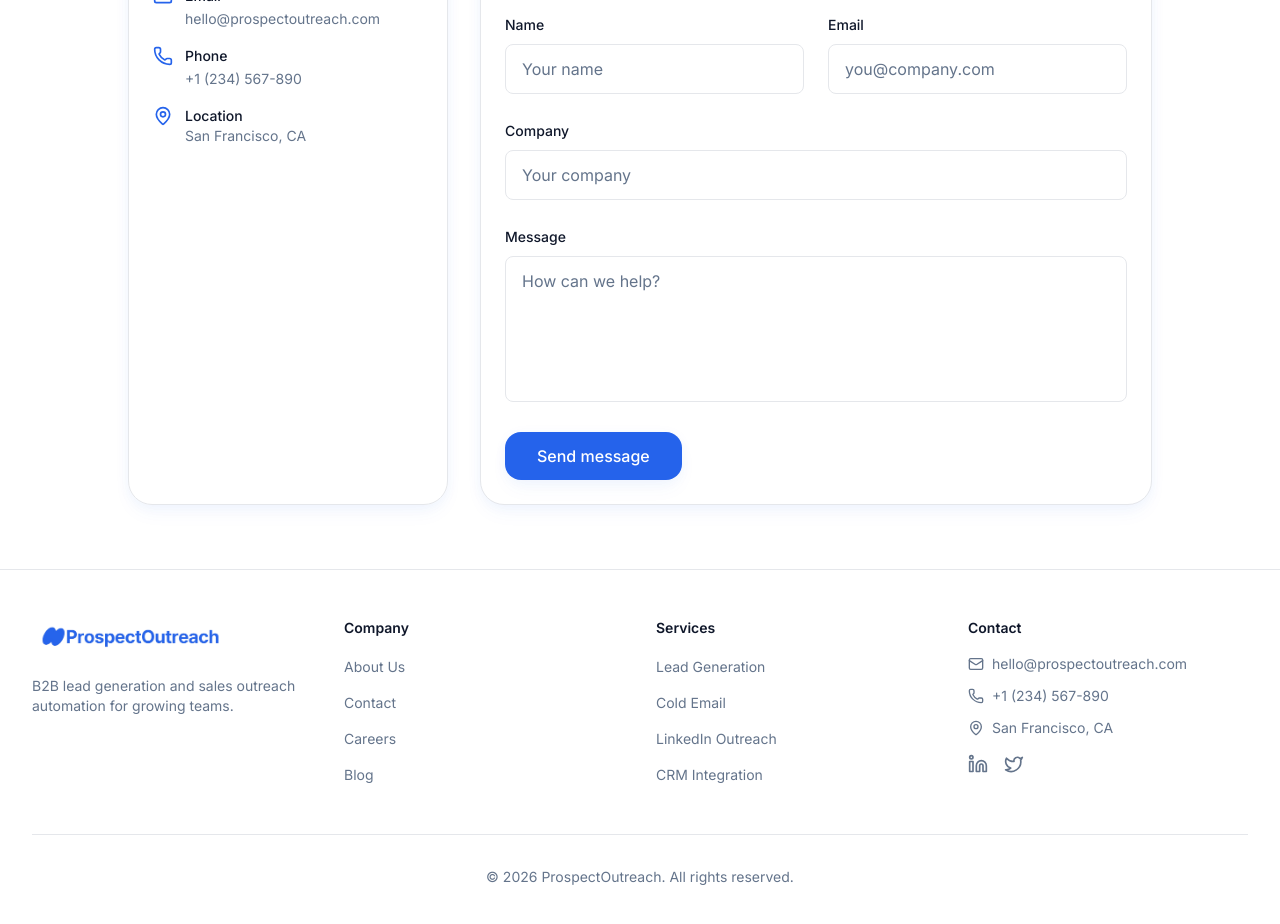
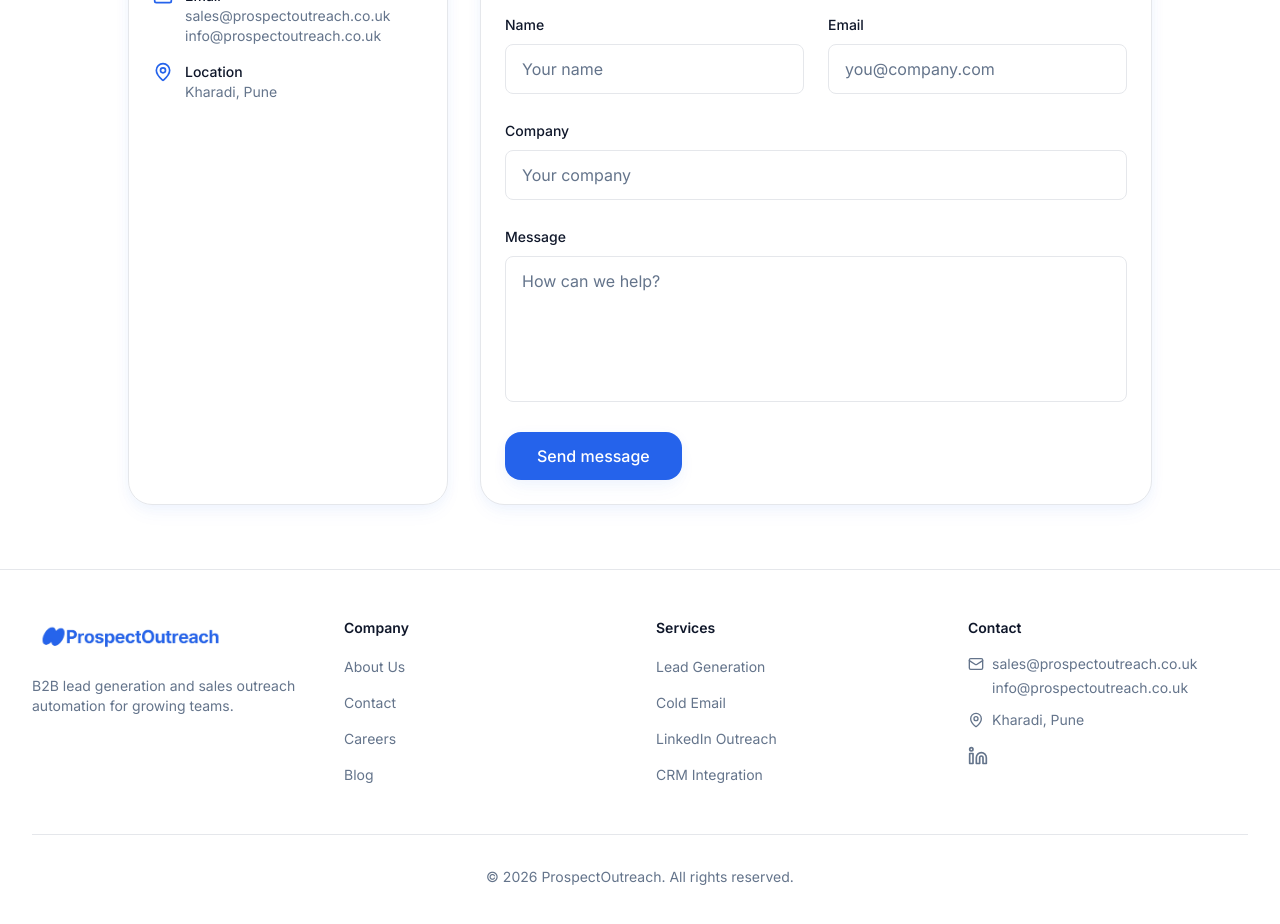
Before and after one commit to sachindscareer-eng/prospectoutreach.co.uk, a Next.js app: page /contact in a window 1280 px wide. Shown: the part 360-1284 px from the top of the page. Built offline with nearby package versions, Linux system fonts and the light colour scheme.

Commit message:
update footer and address

```diff
--- a/src/app/contact/ContactContent.tsx
+++ b/src/app/contact/ContactContent.tsx
@@ -2,7 +2,7 @@
 
 import { useState } from "react";
 import { motion } from "framer-motion";
-import { Mail, MapPin, Phone, CheckCircle2 } from "lucide-react";
+import { Mail, MapPin, CheckCircle2 } from "lucide-react";
 import { Button } from "@/components/ui/button";
 import { Card, CardContent, CardHeader } from "@/components/ui/card";
 
@@ -51,22 +51,16 @@ export function ContactContent() {
                   <div>
                     <p className="text-sm font-medium text-foreground">Email</p>
                     <a
-                      href="mailto:hello@prospectoutreach.com"
-                      className="text-sm text-muted-foreground hover:text-primary"
+                      href="mailto:sales@prospectoutreach.co.uk"
+                      className="block text-sm text-muted-foreground hover:text-primary"
                     >
-                      hello@prospectoutreach.com
+                      sales@prospectoutreach.co.uk
                     </a>
-                  </div>
-                </div>
-                <div className="flex items-start gap-3">
-                  <Phone className="h-5 w-5 shrink-0 text-primary" />
-                  <div>
-                    <p className="text-sm font-medium text-foreground">Phone</p>
                     <a
-                      href="tel:+1234567890"
-                      className="text-sm text-muted-foreground hover:text-primary"
+                      href="mailto:info@prospectoutreach.co.uk"
+                      className="block text-sm text-muted-foreground hover:text-primary"
                     >
-                      +1 (234) 567-890
+                      info@prospectoutreach.co.uk
                     </a>
                   </div>
                 </div>
@@ -75,7 +69,7 @@ export function ContactContent() {
                   <div>
                     <p className="text-sm font-medium text-foreground">Location</p>
                     <p className="text-sm text-muted-foreground">
-                      San Francisco, CA
+                      Kharadi, Pune
                     </p>
                   </div>
                 </div>
--- a/src/components/Footer.tsx
+++ b/src/components/Footer.tsx
@@ -1,5 +1,5 @@
 import Link from "next/link";
-import { Mail, MapPin, Phone, Linkedin, Twitter } from "lucide-react";
+import { Mail, MapPin, Linkedin } from "lucide-react";
 import { Logo } from "@/components/Logo";
 
 const companyLinks = [
@@ -16,10 +16,7 @@ const serviceLinks = [
   { href: "/services#crm", label: "CRM Integration" },
 ];
 
-const socialLinks = [
-  { href: "#", icon: Linkedin, label: "LinkedIn" },
-  { href: "#", icon: Twitter, label: "Twitter" },
-];
+const linkedInUrl = "https://www.linkedin.com/company/prospectoutreach/?viewAsMember=true";
 
 export function Footer() {
   return (
@@ -37,7 +34,7 @@ export function Footer() {
             <h4 className="text-sm font-semibold text-foreground">Company</h4>
             <ul className="mt-4 space-y-3">
               {companyLinks.map((link) => (
-                <li key={link.href}>
+                <li key={link.label}>
                   <Link
                     href={link.href}
                     className="text-sm text-muted-foreground transition-colors hover:text-primary"
@@ -53,7 +50,7 @@ export function Footer() {
             <h4 className="text-sm font-semibold text-foreground">Services</h4>
             <ul className="mt-4 space-y-3">
               {serviceLinks.map((link) => (
-                <li key={link.href}>
+                <li key={link.label}>
                   <Link
                     href={link.href}
                     className="text-sm text-muted-foreground transition-colors hover:text-primary"
@@ -68,34 +65,32 @@ export function Footer() {
           <div>
             <h4 className="text-sm font-semibold text-foreground">Contact</h4>
             <ul className="mt-4 space-y-3">
-              <li className="flex items-center gap-2 text-sm text-muted-foreground">
-                <Mail className="h-4 w-4 shrink-0" />
-                <a href="mailto:hello@prospectoutreach.com" className="hover:text-primary">
-                  hello@prospectoutreach.com
-                </a>
-              </li>
-              <li className="flex items-center gap-2 text-sm text-muted-foreground">
-                <Phone className="h-4 w-4 shrink-0" />
-                <a href="tel:+1234567890" className="hover:text-primary">
-                  +1 (234) 567-890
-                </a>
+              <li className="flex items-start gap-2 text-sm text-muted-foreground">
+                <Mail className="h-4 w-4 shrink-0 mt-0.5" />
+                <div className="space-y-1">
+                  <a href="mailto:sales@prospectoutreach.co.uk" className="block hover:text-primary">
+                    sales@prospectoutreach.co.uk
+                  </a>
+                  <a href="mailto:info@prospectoutreach.co.uk" className="block hover:text-primary">
+                    info@prospectoutreach.co.uk
+                  </a>
+                </div>
               </li>
               <li className="flex items-center gap-2 text-sm text-muted-foreground">
                 <MapPin className="h-4 w-4 shrink-0" />
-                <span>San Francisco, CA</span>
+                <span>Kharadi, Pune</span>
               </li>
             </ul>
-            <div className="mt-4 flex gap-4">
-              {socialLinks.map((link) => (
-                <a
-                  key={link.label}
-                  href={link.href}
-                  className="text-muted-foreground transition-colors hover:text-primary"
-                  aria-label={link.label}
-                >
-                  <link.icon className="h-5 w-5" />
-                </a>
-              ))}
+            <div className="mt-4">
+              <a
+                href={linkedInUrl}
+                target="_blank"
+                rel="noopener noreferrer"
+                className="inline-flex text-muted-foreground transition-colors hover:text-primary"
+                aria-label="ProspectOutreach on LinkedIn"
+              >
+                <Linkedin className="h-5 w-5" />
+              </a>
             </div>
           </div>
         </div>
```
